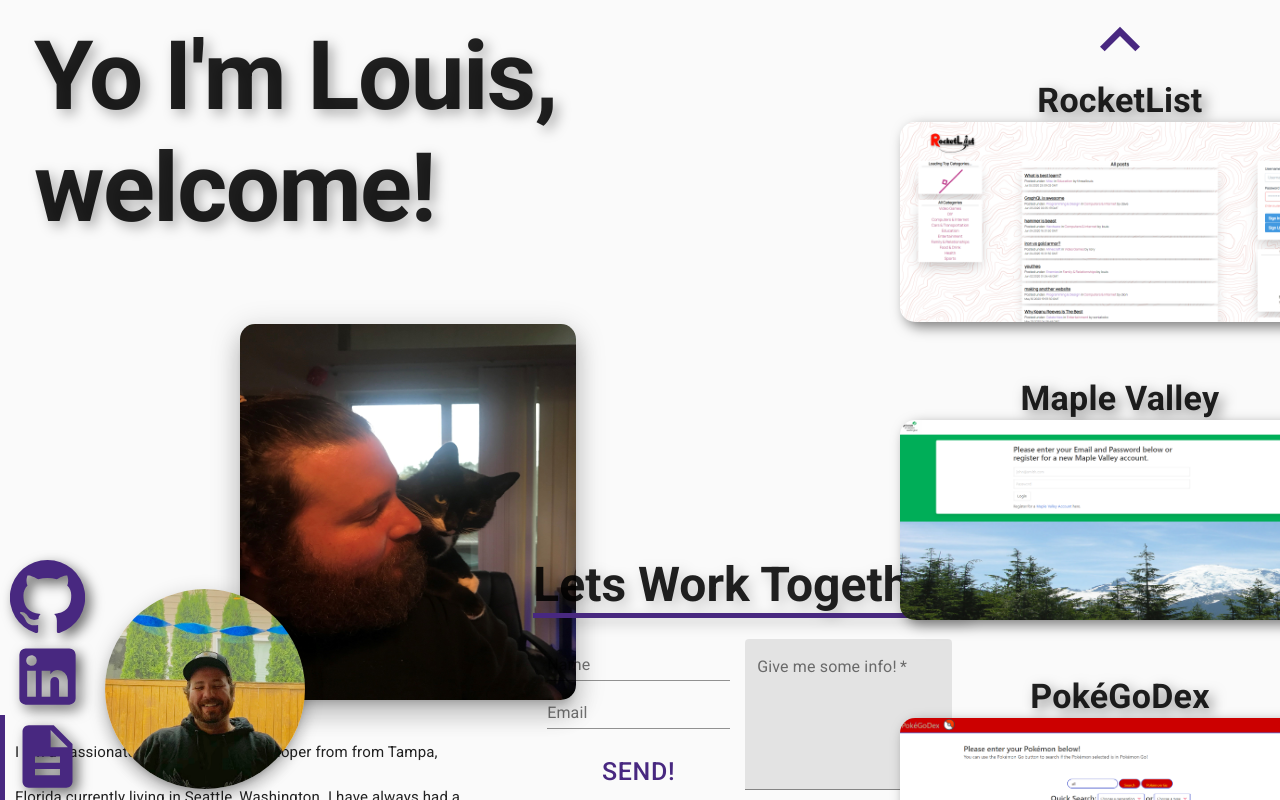
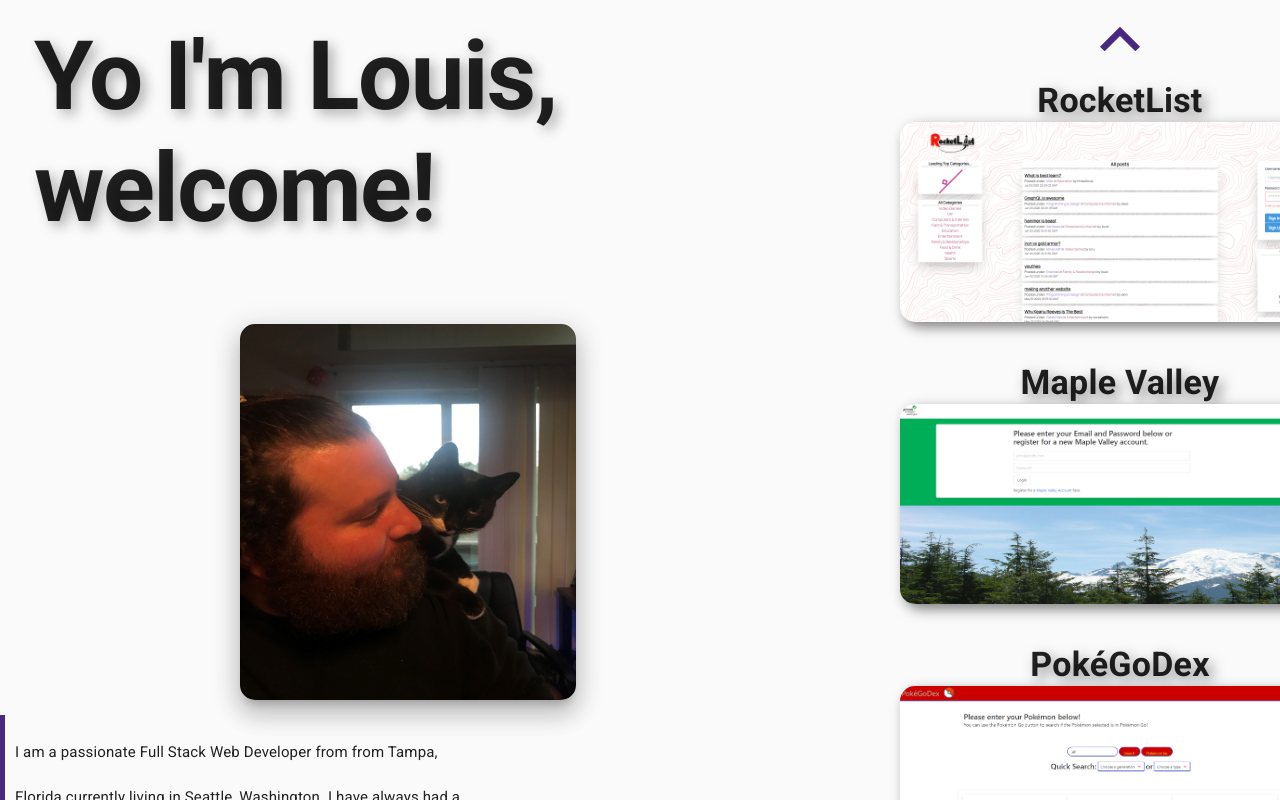
Before and after one commit to coleloui/portfolio-material, a React (Create React App) app: page / in a window 1280 px wide. Both pictures are taken after a click on the icon 1119 px from the left and 168 px from the top of the page. Shown: the top 800 px of the page. Built offline with nearby package versions, Linux system fonts and the light colour scheme.

Commit message:
fixed footer

```diff
--- a/src/component/BigFoot.js
+++ b/src/component/BigFoot.js
@@ -35,7 +35,6 @@
   tails: {
     [theme.breakpoints.up("sm")]: {
       bottom: 0,
-      position: "fixed",
     },
   },
 }));
--- a/src/component/Right.js
+++ b/src/component/Right.js
@@ -56,7 +56,12 @@
   };
 
   return (
-    <Grid container diretion="column" alignContent="center" justify="center">
+    <Grid
+      container
+      diretion="column"
+      alignItems="space-between"
+      justify="center"
+    >
       {RightSide ? (
         <Grid item>
           <h2 className={classes.projects}>
--- a/src/component/right/RightBio.js
+++ b/src/component/right/RightBio.js
@@ -28,7 +28,7 @@
   },
   walls: {
     marginRight: theme.spacing(5),
-    marginBottom: theme.spacing(7),
+    marginBottom: theme.spacing(5),
   },
   noshow: {
     visibility: "hidden",
--- a/src/component/right/RightGoDex.js
+++ b/src/component/right/RightGoDex.js
@@ -28,6 +28,7 @@
   },
   walls: {
     marginRight: theme.spacing(5),
+    marginBottom: theme.spacing(5),
   },
   noshow: {
     visibility: "hidden",
--- a/src/component/right/RightList.js
+++ b/src/component/right/RightList.js
@@ -28,7 +28,7 @@
   },
   walls: {
     marginRight: theme.spacing(5),
-    marginBottom: theme.spacing(7),
+    marginBottom: theme.spacing(5),
   },
   noshow: {
     visibility: "hidden",
--- a/src/component/right/RightValley.js
+++ b/src/component/right/RightValley.js
@@ -27,7 +27,7 @@
     filter: "drop-shadow(0.35rem 0.35rem 0.4rem rgba(0, 0, 0, 0.5))",
   },
   walls: {
-    marginBottom: theme.spacing(7),
+    marginBottom: theme.spacing(5),
     marginRight: theme.spacing(5),
   },
   noshow: {
```
Also changed, not shown: 1 other file (tests, documents, lock files or other folders).
